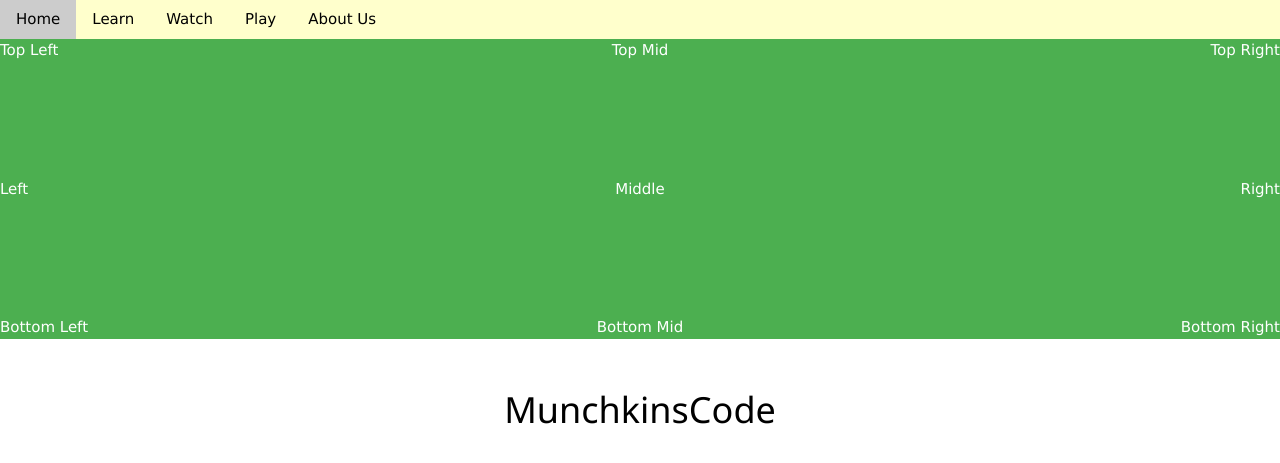
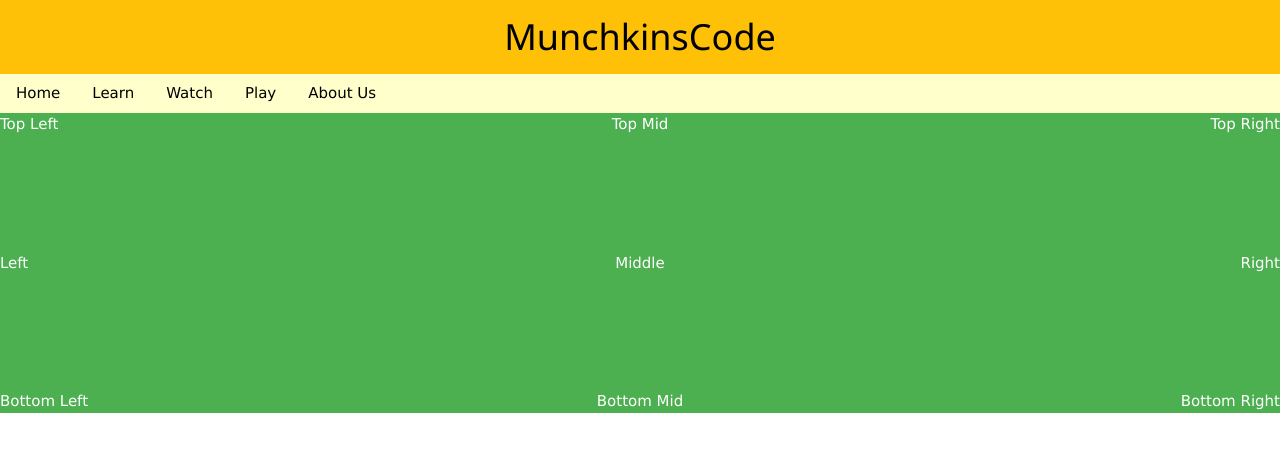
Before and after one commit to AlinMGupta/Munchkinscode.net, a PHP site: page / in a window 1280 px wide. Shown: the top 463 px of the page. Run offline with PHP 8.4, Linux system fonts and the light colour scheme.

Commit message:
Update header.php

```diff
--- a/include/header.php
+++ b/include/header.php
@@ -6,7 +6,7 @@
   </head>
   <body>
     <div class="w3-container w3-amber">
-      <h1 class="w3-display-middle">MunchkinsCode</h1>
+      <h1 class="w3-center">MunchkinsCode</h1>
     </div>
     <div class="w3-bar w3-pale-yellow">
       <a href="#" class="w3-bar-item w3-button">Home</a>
```
